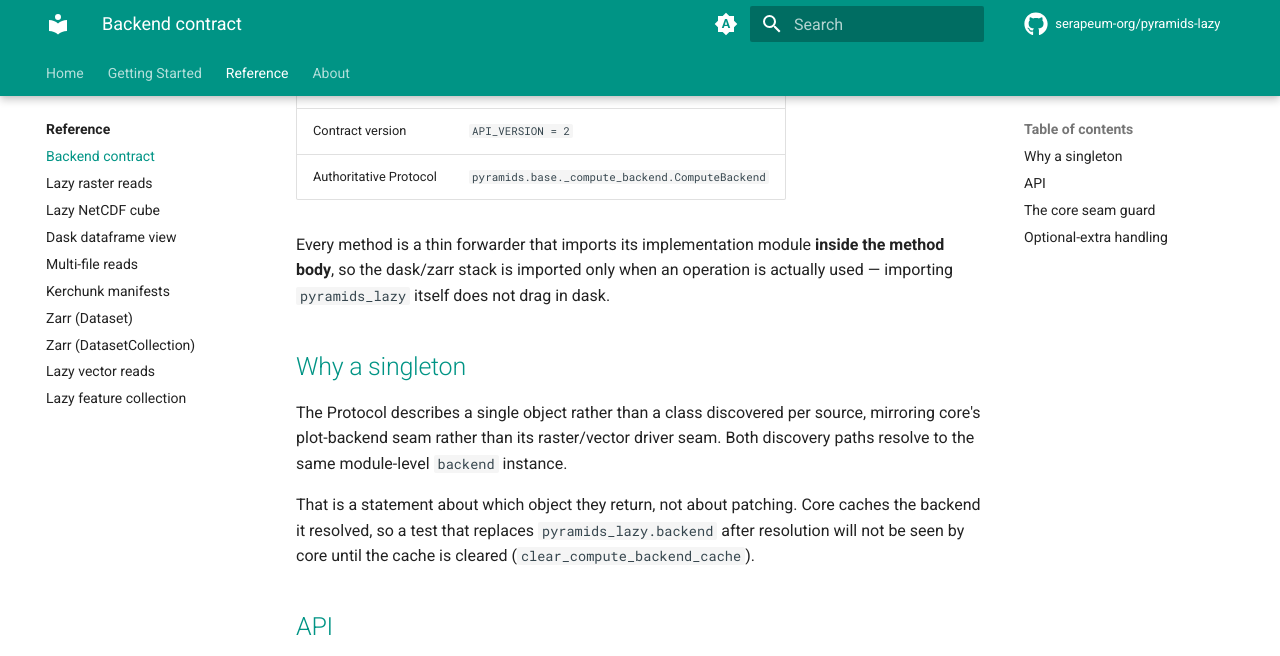
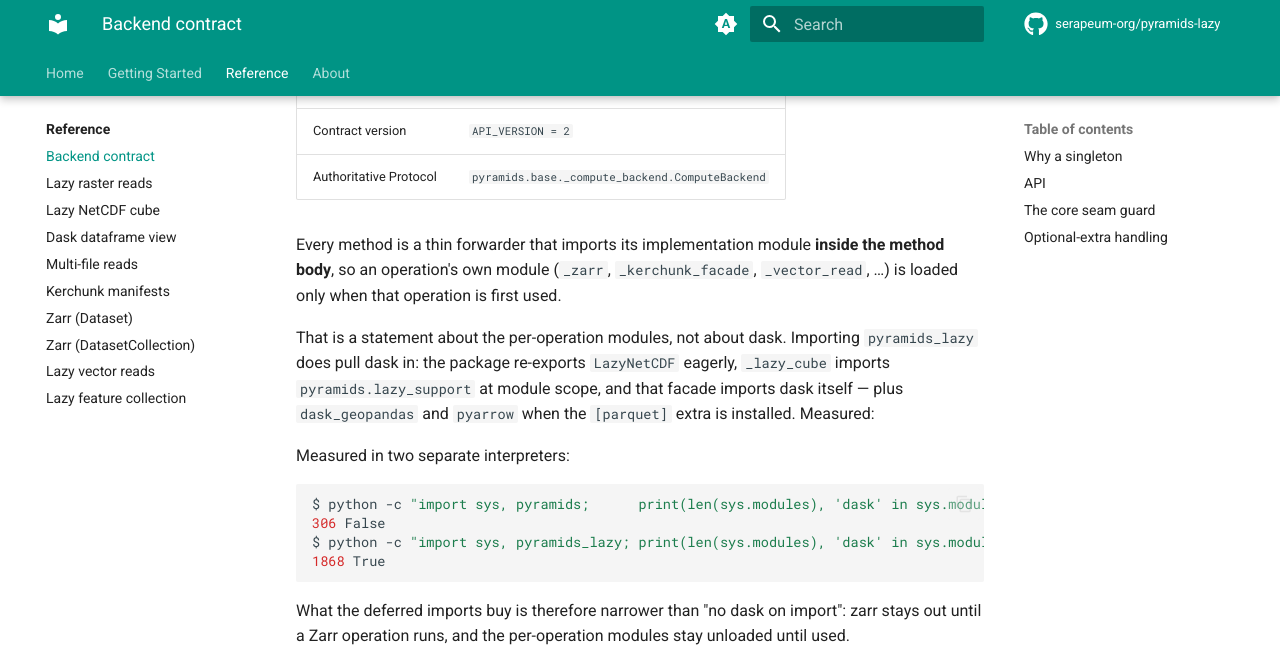
Before and after one commit to serapeum-org/pyramids-lazy, an MkDocs documentation site: the page built from docs/reference/backend.md, in a window 1280 px wide and 900 px high, scrolled down 348 px, cut to the strip 0-656 px from the top of the window. Built offline with MkDocs 1.6.1 and Material for MkDocs 9.7.7, drawn with Linux system fonts in a browser that asks for light colours; comment, search, counter and statistics services are not loaded; the version menu is left out.

Commit message:
docs: correct the claim that importing the package avoids dask
Round 2 M1. backend.md said the deferred per-method imports mean "importing
`pyramids_lazy` itself does not drag in dask". Measured in two interpreters:

    $ python -c "import sys, pyramids;      print(len(sys.modules), 'dask' in sys.modules)"
    306 False
    $ python -c "import sys, pyramids_lazy; print(len(sys.modules), 'dask' in sys.modules)"
    1868 True

Core alone is innocent; this package is not. Traced the cause rather than just
deleting the sentence: __init__ re-exports LazyNetCDF eagerly, `_lazy_cube` imports
`pyramids.lazy_support` at module scope, and that facade pulls dask itself --

    $ python -c "import sys, pyramids.lazy_support; print(len(sys.modules), 'dask' in sys.modules)"
    1864 True

plus dask_geopandas and pyarrow when [parquet] is installed. The page now states what
the deferred imports actually buy (zarr stays out until a Zarr op runs; each
operation's module loads on first use) and carries the measurement.

Worth noting upstream: the facade exists to be a thin re-export boundary, so the fact
that importing it costs the whole dask stack looks like a core-side issue rather than
one this package can fix. Not touching pyramids-core from here.

````diff
--- a/docs/reference/backend.md
+++ b/docs/reference/backend.md
@@ -12,8 +12,25 @@ plus an `api_version` core checks before using it.
 | Authoritative Protocol | `pyramids.base._compute_backend.ComputeBackend` |
 
 Every method is a thin forwarder that imports its implementation module **inside the method body**,
-so the dask/zarr stack is imported only when an operation is actually used — importing
-`pyramids_lazy` itself does not drag in dask.
+so an operation's own module (`_zarr`, `_kerchunk_facade`, `_vector_read`, …) is loaded only when
+that operation is first used.
+
+That is a statement about the per-operation modules, not about dask. Importing `pyramids_lazy` does
+pull dask in: the package re-exports `LazyNetCDF` eagerly, `_lazy_cube` imports
+`pyramids.lazy_support` at module scope, and that facade imports dask itself — plus
+`dask_geopandas` and `pyarrow` when the `[parquet]` extra is installed. Measured:
+
+Measured in two separate interpreters:
+
+```bash
+$ python -c "import sys, pyramids;      print(len(sys.modules), 'dask' in sys.modules)"
+306 False
+$ python -c "import sys, pyramids_lazy; print(len(sys.modules), 'dask' in sys.modules)"
+1868 True
+```
+
+What the deferred imports buy is therefore narrower than "no dask on import": zarr stays out until
+a Zarr operation runs, and the per-operation modules stay unloaded until used.
 
 ## Why a singleton
 
````
